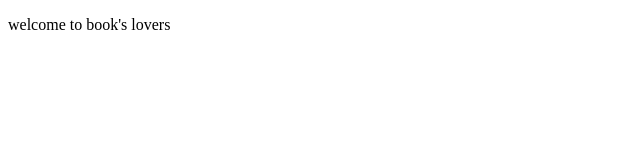
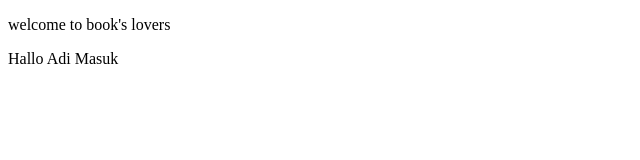
Before and after one commit to zoarpanjaitan/Books-Lovers, a plain HTML site: page index.html in a window 1280 px wide. Shown: the whole page, without its empty margins (0-640 px from the left). Drawn offline with Linux system fonts and the light colour scheme.

Commit message:
adimasuk

```diff
--- a/index.html
+++ b/index.html
@@ -7,5 +7,6 @@
 </head>
 <body>
     <p>welcome to book's lovers</p>
+    <P>Hallo Adi Masuk </P>
 </body>
 </html>
```
